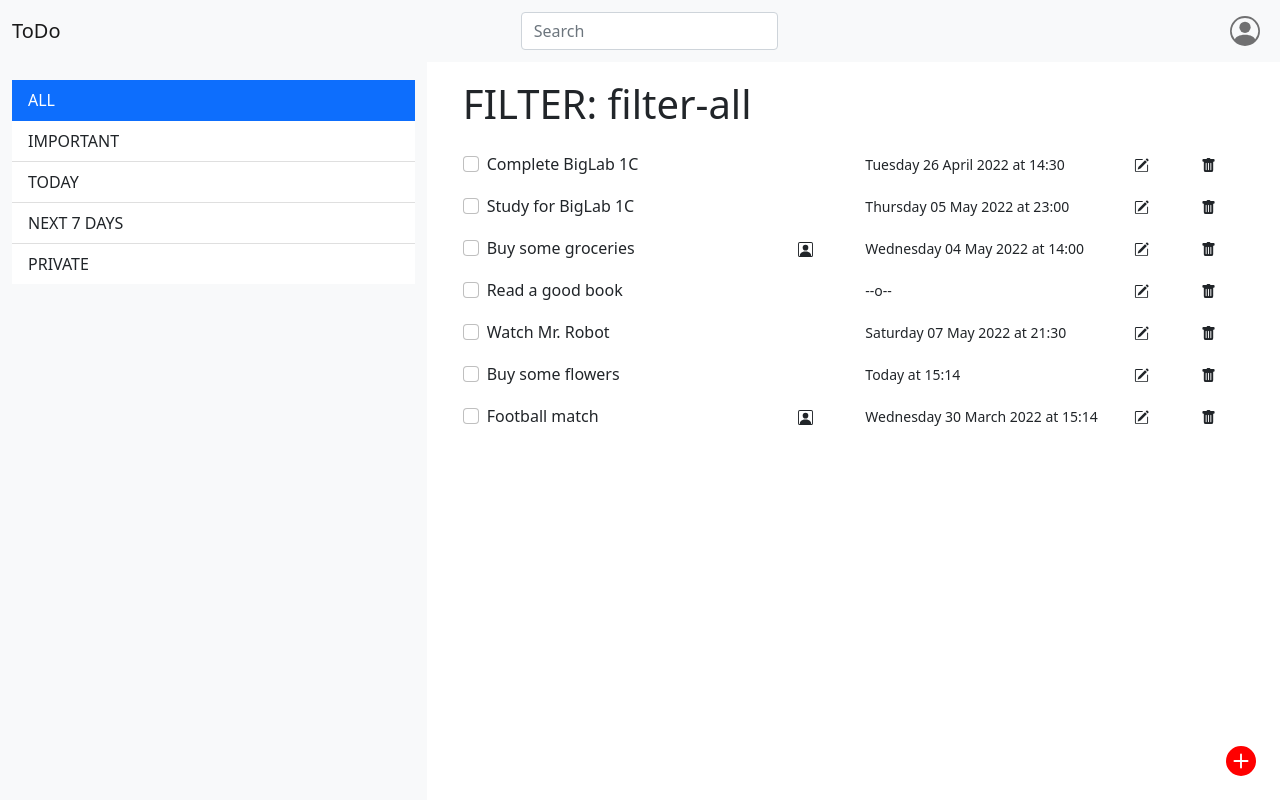
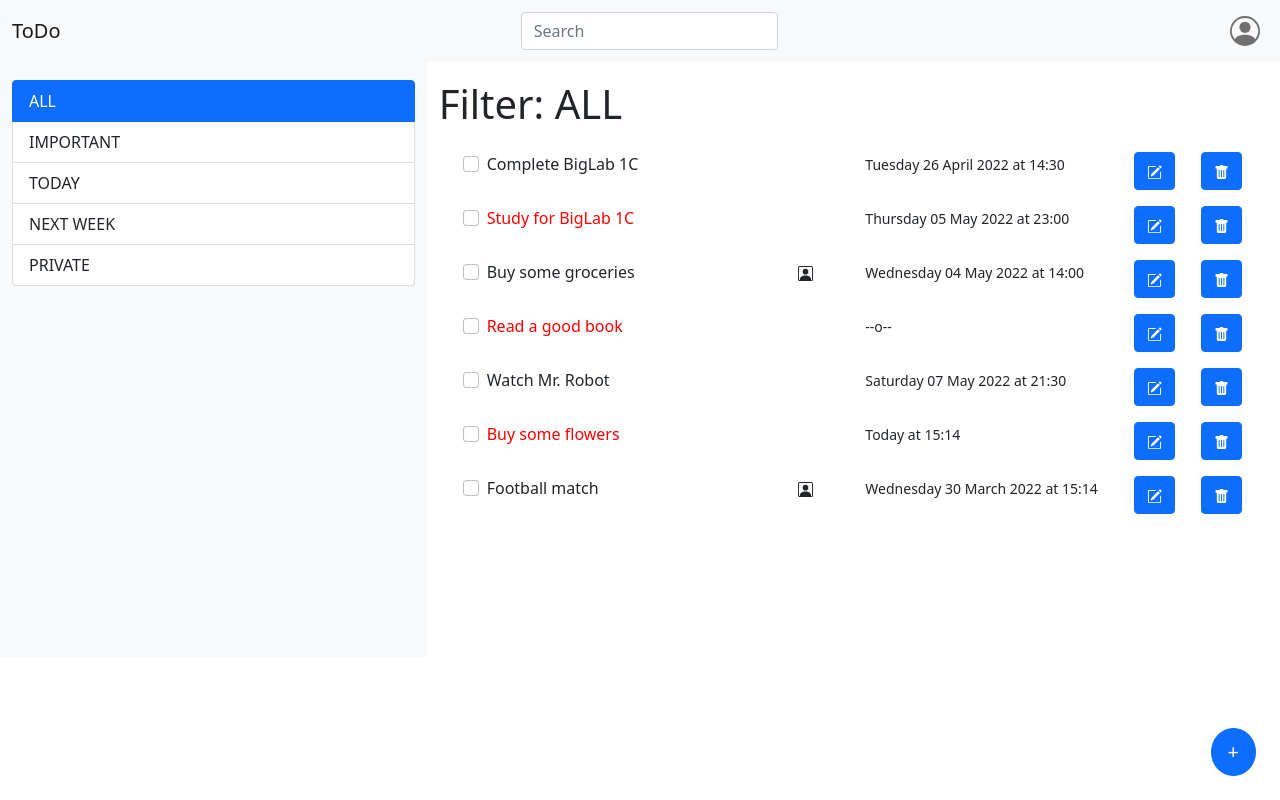
Before and after one commit to clssra/React-To-Do-List, a React (Create React App) app in the folder Big-Lab-I/biglab1/: page / in a window 1280 px wide. Built offline with nearby package versions, Linux system fonts and the light colour scheme.

Commit message:
add edit and delete

```diff
--- a/Big-Lab-I/biglab1/package.json
+++ b/Big-Lab-I/biglab1/package.json
@@ -17,6 +17,7 @@
     "react-bootstrap": "^2.2.1",
     "react-bootstrap-icons": "^1.7.2",
     "react-dom": "^17.0.2",
+    "react-router-dom": "^6.3.0",
     "react-scripts": "5.0.0",
     "web-vitals": "^2.1.4"
   },
--- a/Big-Lab-I/biglab1/src/App.css
+++ b/Big-Lab-I/biglab1/src/App.css
@@ -5,6 +5,10 @@
 .below-nav{
 padding-top: 5rem;
 
+}
+
+#checkboxes{
+padding: 1rem;
 }
 
 
@@ -20,11 +24,22 @@
 padding-top: 1rem;
 }
 
-.addButton{
+.add-button{
 color: red;
 position: absolute;
 right: 0;
 bottom: 0;
 z-index: 1030;
 margin: 0 1.5rem 1.5rem 0;
+
 }
+
+.fixed-right-bottom {
+position: absolute;
+right: 0;
+bottom: 0;
+z-index: 1030;
+margin: 0 1.5rem 1.5rem 0;
+border-radius: 50%;
+
+}
--- a/Big-Lab-I/biglab1/src/App.js
+++ b/Big-Lab-I/biglab1/src/App.js
@@ -1,6 +1,6 @@
 import 'bootstrap/dist/css/bootstrap.min.css';
 import './App.css';
-import Container from 'react-bootstrap/Container';
+import {Container, Button} from 'react-bootstrap';
 import Row from 'react-bootstrap/Row';
 import Col from 'react-bootstrap/Col';
 import MyNavbar from './components/MyNavbar';
@@ -8,27 +8,138 @@ import FiltersSidebar from './components/FiltersSidebar';
 import TaskList from './components/TaskList';
 import TASKS from './tasks';
 import { useState } from 'react';
+import dayjs from 'dayjs';
+import isYesterday from 'dayjs/plugin/isYesterday';
+import isTomorrow from 'dayjs/plugin/isTomorrow';
+import isToday from 'dayjs/plugin/isToday';
+import isBetween from 'dayjs/plugin/isBetween';
+import { ModalForm } from './components/ModalForm';
+import { BrowserRouter as Router, Routes} from 'react-router-dom';
+
+dayjs.extend(isYesterday).extend(isToday).extend(isTomorrow).extend(isBetween);
 
 
 function App() {
 
-  // const [taskList, setTaskList] = useState(TASKS);
+  const [selectedKey, setSelectedKey] = useState('all');
+  const [tasks, setTasks] = useState(TASKS);
 
+  const MODAL = {CLOSED : -2, ADD : -1};
+
+  const [selectedTask, setSelectedTask] = useState(MODAL.CLOSED);
+
+  function findTask(id){
+    return tasks.find(t => t.id === id);
+  }
+
+  // const updateTask = (task) => {
+  //   setTasks((oldTasks) => oldTasks.map(t => t.id === task.id ? {...task} : t))
+  // }
+
+  const updateTask = (task) => {
+    setTasks( oldTasks => oldTasks.map( t => t.id === task.id ? {...task} : t) );
+  }
+
+  const addTask = (task) => {
+    const id = Math.max(...tasks.map( t => t.id )) + 1;
+    setTasks((oldTasks) => [...oldTasks, { ...task, id: id }] );
+  }
+
+  const deleteTask = (task) => {
+    setTasks(oldTasks =>  oldTasks.filter(t => t.id != task.id));
+  }
+
+  const handleSaveOrUpdate = (task) => {
+    // if the task has an id it is an update
+    if(task.id)
+      updateTask(task);
+    // otherwise it is a new task to add
+    else
+      addTask(task);
+
+    setSelectedTask(MODAL.CLOSED);
+  }
+
+  function handleClose(){
+    setSelectedTask(MODAL.CLOSED);
+  }
+
+  function onEdit(task){
+    setSelectedTask(task.id);
+  }
 
   return (
+    <Router>
       <Container fluid>
         <MyNavbar />
           <Row className='vheight-100 '>
-          <Col sm={4} className='filters-sidebar below-nav bg-light'>
-            <FiltersSidebar className='below-nav'/>
-          </Col>
-          <Col className='below-nav'>
-            <TaskList tasks={TASKS}/>
+                <TaskManager
+                  tasks={tasks}
+                  setTasks={setTasks}
+                  selectedKey={selectedKey}
+                  setSelectedKey={setSelectedKey}
+                  deleteTask={deleteTask}
+                  updateTask={handleSaveOrUpdate}
+                  onEdit = {onEdit}
+                  />
+                <Row>
+                  <Col>
+                <Button size="lg" className="fixed-right-bottom" onClick={() => setSelectedTask(MODAL.ADD)}>+</Button>
+                {/* <ModalForm onClose={handleClose}/> */}
                 </Col>
                 </Row>
+                {(selectedTask !== MODAL.CLOSED) && <ModalForm task={findTask(selectedTask)} onSave={handleSaveOrUpdate} onClose={handleClose}></ModalForm>}
 
+          </Row>
       </Container>
+    </Router>
   );
 }
 
+function TaskManager(props){
+
+
+  const {tasks, selectedKey, setSelectedKey, updateTask, selectedTask, setSelectedTask, onEdit} = props;
+
+  const isNextWeek = (t) => {
+    const tomorrow = dayjs().add(1, 'day');
+    const nextWeek = dayjs().add(7, 'day');
+
+    return t.deadline && t.deadline.isBetween(tomorrow, nextWeek, 'day', '[]');
+  }
+
+  const filtersList = {
+    'all' : {description: 'ALL', id : 'all', filterFn : () => true},
+    'important' : {description: 'IMPORTANT', id : 'important', filterFn : t => t.important},
+    'today' : {description: 'TODAY', id : 'today',  filterFn : t => t.deadline && t.deadline.isToday()},
+    'next7' : { description: 'NEXT WEEK', id : 'next7',  filterFn : t => isNextWeek(t)},
+    'private' : {description: 'PRIVATE', id : 'private',  filterFn : t => t.private}
+  }
+
+    return (
+      <>
+        <Col sm={4} className='filters-sidebar below-nav bg-light'>
+          <FiltersSidebar className='below-nav' filters={filtersList} selectedKey={selectedKey} setSelectedKey={setSelectedKey}/>
+        </Col>
+        <Col className='below-nav'>
+          <Title filterName={filtersList[selectedKey].description}/>
+          <TaskList
+            tasks={tasks.filter(filtersList[selectedKey].filterFn)}
+            deleteTask={props.deleteTask}
+            updateTask={updateTask}
+            onEdit = {onEdit}
+            />
+        </Col>
+      </>
+    )
+}
+
+function Title(props){
+  const filterName = props.filterName;
+
+
+
+  return <h1>Filter: {filterName}</h1>;
+}
+
 export default App;
--- a/Big-Lab-I/biglab1/src/components/FiltersSidebar.js
+++ b/Big-Lab-I/biglab1/src/components/FiltersSidebar.js
@@ -1,15 +1,23 @@
+
 import ListGroup from 'react-bootstrap/ListGroup';
-function FiltersSidebar(){
+
+function FiltersSidebar(props){
+    // const filters = props.filters;
+    // const selectedKey = props.selectedKey;
+    // const setSelectedKey = props.setSelectedKey;
+
+    const {filters, selectedKey, setSelectedKey} = props;
 
     return (
-                <ListGroup as='ul' defaultActiveKey="#link1" variant='flush'>
-                    <ListGroup.Item as='li' action href='#link1'>ALL</ListGroup.Item>
-                    <ListGroup.Item as='li' action href='#link2'>IMPORTANT</ListGroup.Item>
-                    <ListGroup.Item as='li' action href='#link3'>TODAY</ListGroup.Item>
-                    <ListGroup.Item as='li' action href='#link4'>NEXT 7 DAYS</ListGroup.Item>
-                    <ListGroup.Item as='li' action href='#link5'>PRIVATE</ListGroup.Item>
-                </ListGroup>
+        <ListGroup defaultActiveKey={selectedKey}>
+            {
+                Object.entries(filters).map(([key, {description}]) => {
 
+                        return (<ListGroup.Item key={key} action active={key === selectedKey}
+                            onClick={() => setSelectedKey(key)}>{description}</ListGroup.Item>);
+                })
+            }
+        </ListGroup>
     );
 }
 
--- /dev/null
+++ b/Big-Lab-I/biglab1/src/components/ModalForm.js
@@ -0,0 +1,134 @@
+import dayjs from 'dayjs';
+import { useState } from 'react';
+import {Modal, Form, Button} from 'react-bootstrap/';
+
+function ModalForm(props){
+    // const {task, onSave, onClose} = props;
+    // const task = props.task;
+    // let onSave = props.onSave;
+    // const onClose = props.onClose;
+    const {task, onSave, onClose} = props;
+
+    const [description, setDescription] = useState(task ? task.description : '');
+    const [isPrivate, setIsPrivate] = useState(task ? task.important : false);
+    const [isImportant, setIsImportant] = useState(task ? task.private : true);
+    const [deadlineDate, setDeadlineDate] = useState( (task && task.deadline) ? task.deadline.format('YYYY-MM-DD') : '');
+    const [deadlineTime, setDeadlineTime] = useState( (task && task.deadline) ? task.deadline.format('HH:mm') : '');
+
+    const [validated, setValidated] = useState(false);
+
+    const handleDeadlineDate = (event) => {
+        setDeadlineDate(event.target.value);
+        if(event.target.value !== ''){
+            if(deadlineTime === '')
+                setDeadlineTime("12:00");
+        } else {
+            setDeadlineTime('');
+        }
+    }
+
+    const handleDeadlineTime = (event) => {
+        setDeadlineTime(event.target.value);
+        if(event.target.value !== ''){
+            if(deadlineDate === '')
+                setDeadlineDate(dayjs().format('YYYY-MM-DD'));
+        } else
+            setDeadlineDate('');
+    }
+
+    const handleSubmit = (event) => {
+        event.preventDefault();
+        event.stopPropagation();
+
+        const form = event.currentTarget;
+
+        if (!form.checkValidity()) {
+          setValidated(true);
+        } else {
+            let deadline;
+            if((deadlineDate !== '') && (deadlineTime !== '')){
+                deadline = dayjs(deadlineDate + 'T' + deadlineTime);
+            } else if (deadlineTime === ''){
+                deadline = dayjs(deadlineDate + 'T12:00');
+            }
+
+            const newTask = Object.assign({}, task, {description, important: isImportant,
+                                private: isPrivate, deadline });
+
+            onSave(newTask);
+
+        }
+      };
+
+
+    return(
+        <Modal show centered size='md' onHide={onClose}>
+            <Modal.Header closeButton>
+                <Modal.Title>Add new task!</Modal.Title>
+            </Modal.Header>
+            <Form noValidate validated={validated} onSubmit={handleSubmit}>
+                <Modal.Body>
+                    <Form.Group controlId='form-description'>
+                        <Form.Label>Task description</Form.Label>
+                        <Form.Control
+                            required
+                            value={description}
+                            onChange={(event)=> setDescription(event.target.value)}
+                            type='text'
+                            name='description'
+                            placeholder="ex. buy a beer"
+
+                        >
+                        </Form.Control>
+                        <Form.Control.Feedback type="invalid">
+                            Please provide a description.
+                        </Form.Control.Feedback>
+                    </Form.Group>
+                    <Form.Group controlId='checkboxes'>
+                        <Form.Check
+                            checked={isPrivate}
+                            onChange={(event) => setIsPrivate(event.target.value)}
+                            inline
+                            label='private'
+                            type='checkbox'
+                            id='privateCheck'
+                        />
+                        <Form.Check
+                            checked={isImportant}
+                            onChange={(event) => setIsImportant(event.target.value)}
+                            inline
+                            label='important'
+                            type='checkbox'
+                            id='importantCheck'
+                        />
+                    </Form.Group>
+                    <Form.Group controlId='deadline-date'>
+                        <Form.Label>Deadline date</Form.Label>
+                        <Form.Control
+                            type='date'
+                            value={deadlineDate}
+                            onChange={handleDeadlineDate}
+                        />
+                    </Form.Group>
+                    <Form.Group controlId='deadline-time'>
+                        <Form.Label>Deadline time</Form.Label>
+                        <Form.Control
+                            type='time'
+                            value={deadlineTime}
+                            onChange={handleDeadlineTime}
+                        />
+                    </Form.Group>
+
+
+            </Modal.Body>
+            <Modal.Footer>
+                <Button onClick={onClose}>Close</Button>
+                <Button type='submit'>Save</Button>
+            </Modal.Footer>
+        </Form>
+        </Modal>
+    );
+
+}
+
+export {ModalForm};
--- a/Big-Lab-I/biglab1/src/components/TaskList.js
+++ b/Big-Lab-I/biglab1/src/components/TaskList.js
@@ -1,26 +1,19 @@
-import Container from 'react-bootstrap/esm/Container';
-import ListGroup from 'react-bootstrap/ListGroup';
-import Row from 'react-bootstrap/Row';
-import Form from 'react-bootstrap/Form';
-import Col from 'react-bootstrap/Col';
+import { Button, Col, Form, Row, Container} from 'react-bootstrap';
 import { PencilSquare, TrashFill, PersonSquare, PlusCircleFill } from 'react-bootstrap-icons';
-import Button from 'react-bootstrap/Button';
-import { useState } from 'react';
 import dayjs from 'dayjs';
 import isYesterday from 'dayjs/plugin/isYesterday';
 import isTomorrow from 'dayjs/plugin/isTomorrow';
 import isToday from 'dayjs/plugin/isToday';
+import isBetween from 'dayjs/plugin/isBetween';
 
-dayjs.extend(isYesterday).extend(isToday).extend(isTomorrow);
+dayjs.extend(isYesterday).extend(isToday).extend(isTomorrow).extend(isBetween);
 
 /* TASKLIST
-
- { id: 1, description: "Complete BigLab 1C", important: false, private: true, deadline: dayjs("2021-04-26T14:30:00") },
-
-    id - description - important - private - deadline
+ { id - description - important - private - deadline }
 */
 
 const formatDeadline = (d) => {
+
     if (!d) return '--o--';
     else if (d.isToday()) {
       return d.format('[Today at] HH:mm');
@@ -31,21 +24,29 @@ const formatDeadline = (d) => {
     } else {
       return d.format('dddd DD MMMM YYYY [at] HH:mm');
     }
-  }
-
+}
 
 function TaskList(props){
 
-    const [tasks, setTasks] = useState(props.tasks);
-    tasks.forEach(t => console.log(t));
+    // const tasks = props.tasks;
+    // const deleteTask = props.deleteTask;
+
+    const {tasks, deleteTask, updateTask, onEdit} = props;
+
 
     return(
         <Container fluid>
-            <h1>FILTER: filter-all</h1>
 
-            {tasks.map(task => <TaskRow key={task.id} task={task}/>)}
+            {tasks.map(task =>
+                <TaskRow
+                    key={task.id}
+                    task={task}
+                    deleteTask={deleteTask}
+                    updateTask={updateTask}
+                    onEdit = {onEdit}
+                    />)}
 
-            <PlusCircleFill size={30} className='addButton' />
+            {/* <PlusCircleFill size={30} className='addButton'/> */}
 
         </Container>
     );
@@ -53,10 +54,17 @@ function TaskList(props){
 
 function TaskRow(props){
 
+
     return(
         <Row className='justify-content-between task'>
-            <TaskInfo {...props}/>
-            <TaskControl/>
+            <TaskInfo
+                task={props.task}/>
+            <TaskControl
+                task={props.task}
+                deleteTask={props.deleteTask}
+                updateTask={props.updateTask}
+                onEdit = {props.onEdit}
+                />
         </Row>
     );
 
@@ -64,13 +72,14 @@ function TaskRow(props){
 
 function TaskInfo(props){
 
-    const { task } = props;
+    const task = props.task;
 
     return(
         <>
             <Col>
                 <Form>
-                    <Form.Check type='checkbox' id={'btncheck'+ task.id} label={task.description}>
+                    <Form.Check type='checkbox' id={'btncheck'+ task.id} label={task.description}
+                        className={task.important ? 'important' : ''}>
                     </Form.Check>
                 </Form>
             </Col>
@@ -91,10 +100,12 @@ function TaskControl(props){
     return(
         <>
             <Col sm={1}>
-                <PencilSquare size='15' />
+                <Button onClick={() => {
+                    props.onEdit(props.task);
+                    }}><PencilSquare size='15' /></Button>
             </Col>
             <Col sm={1}>
-                <TrashFill size='15' />
+                <Button onClick={() => props.deleteTask(props.task)}><TrashFill size='15' /></Button>
             </Col>
         </>
     );
```
Also changed, not shown: Big-Lab-I/biglab1/src/components/MyButton.js (deleted, +0 -30 lines), 1 other file (tests, documents, lock files or other folders). Lines whose indentation alone changed are shown as unchanged.
